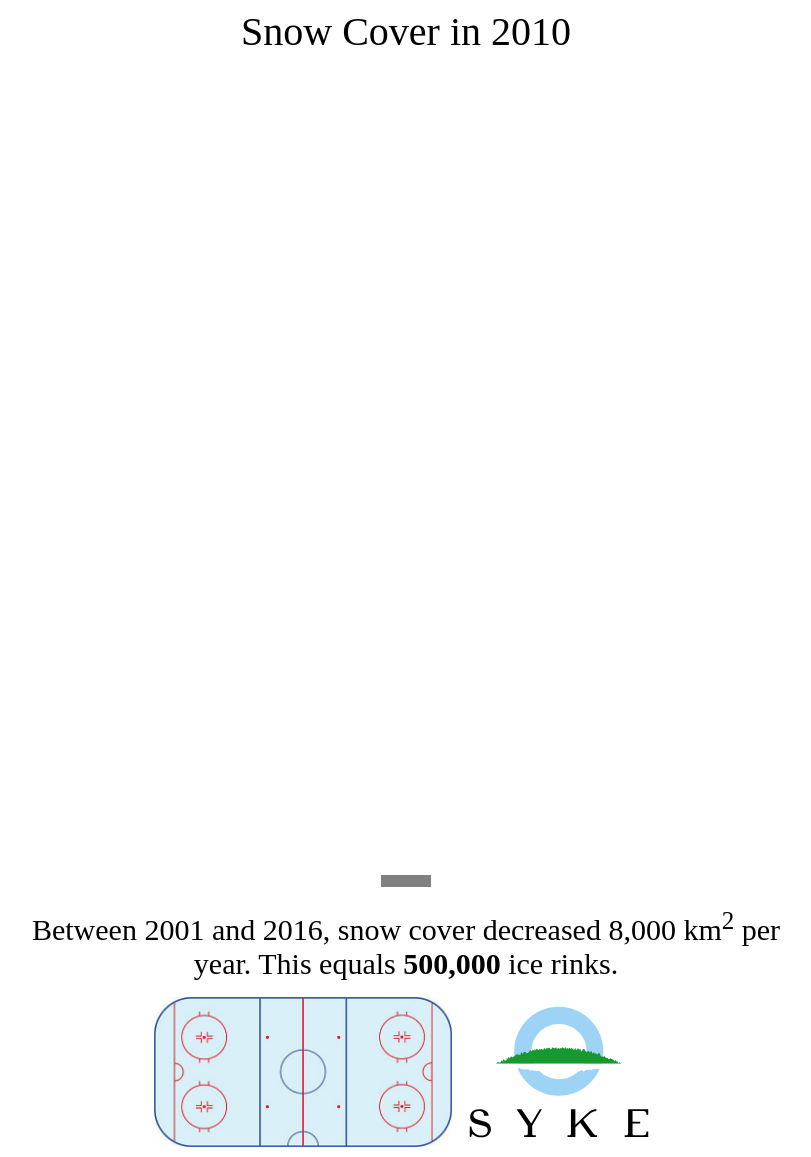
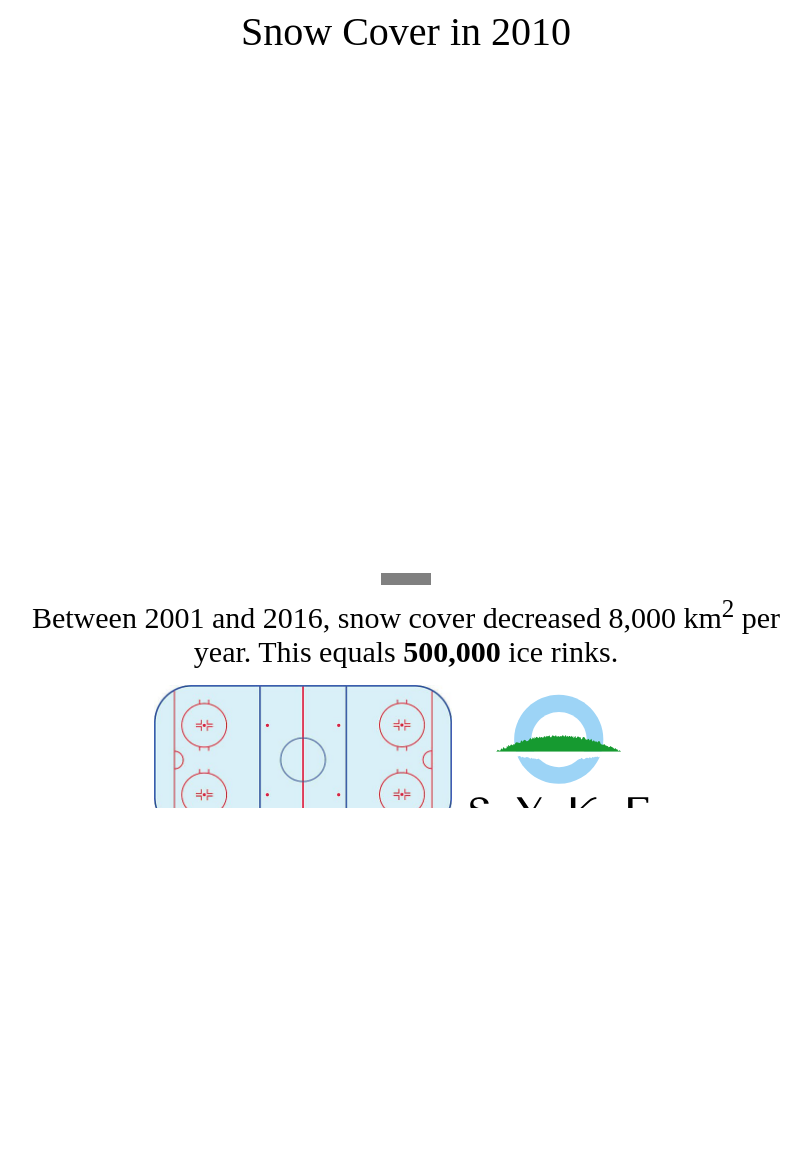
Before and after one commit to AvoinOrg/worldwind-snow-cover-demo, a website built with Parcel: page src/index.html in a window 1280 px wide. Shown: the whole page, without its empty margins (234-1045 px from the left). After the commit the page ends 808 px from the top, so only its background shows below. Built offline with nearby package versions, Linux system fonts and the light colour scheme; what @nasaworldwind/worldwind would draw is missing.

Commit message:
Tweak layout

```diff
--- a/src/index.html
+++ b/src/index.html
@@ -4,7 +4,9 @@
 <head lang="en">
   <meta charset="UTF-8">
   <title>Snow Cover between 2001 and 2016</title>
+  <meta name="viewport" content="width=device-width, initial-scale=1">
   <style>
+    body, html {height:100%; overflow:hidden;}
     #output {
       margin: auto;
       font-size: 40px;
@@ -12,30 +14,51 @@
     }
 
     #canvas-container {
-      height: 800px;
+      height: 40%;
       display: block;
+    }
+    #canvas-container.max {
+      height:80%;
     }
 
     #logo,
     #icerink {
-      height: 150px;
+      max-width: 45%;
+      max-height: 150px;
     }
 
     canvas {
       padding: 0;
-      margin: auto;
-      width: 1024px;
-      height: 768px;
-      position: absolute;
+      margin: 0 auto;
+      width: 100%;
+      height: 100%;
       top: 0;
       bottom: 0;
       left: 0;
       right: 0;
     }
-
     footer {
       font-size: 30px;
       text-align: center;
+    }
+    footer > p {
+      max-width: 750px;
+      margin:0 auto;
+    }
+    @media screen and (min-width: 750px) {
+      #canvas-container {
+        height: 63%;
+      }
+    }
+    footer.max {
+      visibility: hidden;
+      display: hidden;
+    }
+    .footer-bar {
+      margin:10px auto;
+      width:50px;
+      height:12px;
+      background-color: grey;
     }
   </style>
 </head>
@@ -45,13 +68,13 @@
   <canvas id="worldwind-canvas">
     Your browser does not support HTML5 Canvas.
   </canvas>
-</div>
 
-<footer>
-  <div style='margin:20px auto; width:50px; height:12px; background-color: grey'></div>
-  <p style='max-width: 750px;margin:0 auto'>
+  <div onClick='document.getElementById("canvas-container").classList.toggle("max"); document.getElementById("info").classList.toggle("max")' class='footer-bar'></div>
+  <footer id='info'>
+      <p>
         Between 2001 and 2016, snow cover decreased 8,000 km<sup>2</sup> per year. This equals
         <strong>500,000</strong> ice rinks.
+      </p>
         <!-- <small>Data from Finnish Environment Institute</small> -->
         <div style='display:block;margin-top:16px'>
           <img id='icerink' src='./icerink.jpeg' />
@@ -60,6 +83,7 @@
           </a>
         </div>
     </footer>
+</div>
 
 <script src="index.js"></script>
 
```
Lines whose indentation alone changed are shown as unchanged.
